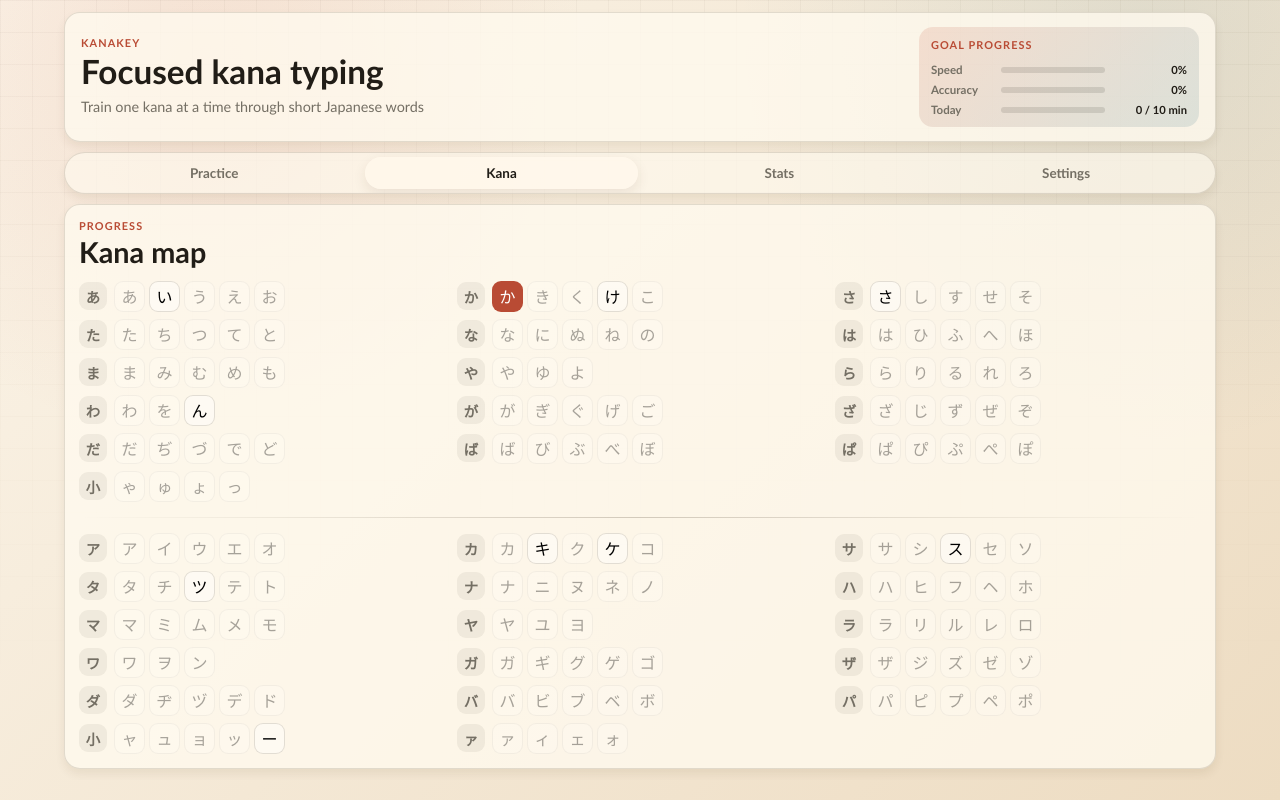
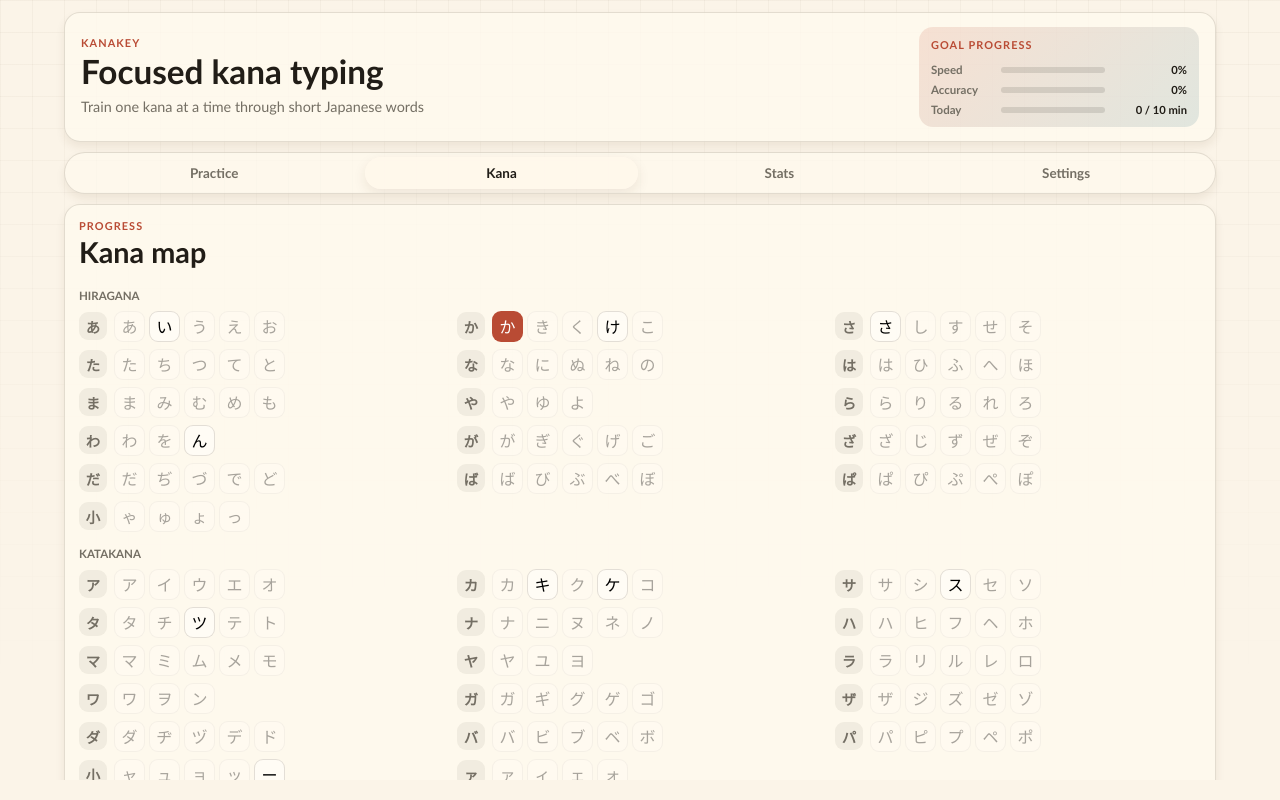
Before and after one commit to danyadev/KanaKey, a Vue app: page / in a window 1280 px wide. Both pictures are taken after a click on the button "Kana". Built offline with nearby package versions, Linux system fonts and the light colour scheme.

Commit message:
some other changes...

```diff
--- a/index.html
+++ b/index.html
@@ -2,7 +2,8 @@
 <html lang="en">
   <head>
     <meta charset="UTF-8" />
-    <meta name="viewport" content="width=device-width, initial-scale=1.0" />
+    <meta name="viewport" content="width=device-width, initial-scale=1.0, viewport-fit=cover" />
+    <meta name="theme-color" content="#fbf4e8" />
     <title>KanaKey</title>
   </head>
   <body>
--- a/src/components/App/App.tsx
+++ b/src/components/App/App.tsx
@@ -1,5 +1,5 @@
 import { storeToRefs } from 'pinia'
-import { defineComponent, shallowRef } from 'vue'
+import { defineComponent, onBeforeUnmount, onMounted, shallowRef } from 'vue'
 
 import { usePracticeStore } from '../../stores/practiceStore'
 import words from '../../words.json'
@@ -24,8 +24,17 @@ const tabs: Array<{ id: AppTab, label: string }> = [
 export const App = defineComponent(() => {
   const store = usePracticeStore()
   const activeTab = shallowRef<AppTab>('practice')
+  let removeViewportListeners: (() => void) | null = null
 
   store.initialize({ words: words as WordEntry[] })
+
+  onMounted(() => {
+    removeViewportListeners = bindVisualViewportHeight()
+  })
+
+  onBeforeUnmount(() => {
+    removeViewportListeners?.()
+  })
 
   const {
     dailyProgress,
@@ -82,3 +91,32 @@ export const App = defineComponent(() => {
     </main>
   )
 })
+
+function bindVisualViewportHeight() {
+  const root = document.documentElement
+  const visualViewport = window.visualViewport
+
+  const updateViewport = () => {
+    const height = visualViewport?.height ?? window.innerHeight
+    root.style.setProperty('--app-height', `${height}px`)
+    if ((window.scrollX !== 0 || window.scrollY !== 0) && typeof window.scrollTo === 'function') {
+      window.scrollTo(0, 0)
+    }
+  }
+
+  updateViewport()
+  window.addEventListener('resize', updateViewport)
+  window.addEventListener('orientationchange', updateViewport)
+  window.addEventListener('scroll', updateViewport, { passive: true })
+  visualViewport?.addEventListener('resize', updateViewport)
+  visualViewport?.addEventListener('scroll', updateViewport)
+
+  return () => {
+    window.removeEventListener('resize', updateViewport)
+    window.removeEventListener('orientationchange', updateViewport)
+    window.removeEventListener('scroll', updateViewport)
+    visualViewport?.removeEventListener('resize', updateViewport)
+    visualViewport?.removeEventListener('scroll', updateViewport)
+    root.style.removeProperty('--app-height')
+  }
+}
--- a/src/components/KanaMap/KanaMap.css
+++ b/src/components/KanaMap/KanaMap.css
@@ -19,12 +19,13 @@
   min-width: 0;
 }
 
-.kana-script-divider {
+.kana-script-heading {
   grid-column: 1 / -1;
-  width: 100%;
-  height: 1px;
-  margin: 8px 0;
-  background: linear-gradient(90deg, transparent, rgba(60, 45, 26, 0.22), transparent);
+  margin: 8px 0 2px;
+  color: var(--muted);
+  font-size: 0.72rem;
+  font-weight: 700;
+  text-transform: uppercase;
 }
 
 .row-label {
@@ -235,40 +236,54 @@
 
 @media (max-width: 760px) {
   .progress-panel {
-    padding: 12px;
+    padding: 10px;
   }
 
   .kana-rows {
-    grid-template-columns: 1fr;
+    grid-template-columns: repeat(auto-fit, minmax(132px, 1fr));
     gap: 6px;
     margin-top: 10px;
   }
 
   .kana-row {
-    grid-template-columns: 24px 1fr;
-    gap: 5px;
+    display: grid;
+    grid-template-columns: 20px minmax(0, 1fr);
+    gap: 4px;
+    align-items: start;
+    padding: 5px;
+    border: 1px solid rgba(60, 45, 26, 0.1);
+    border-radius: 9px;
+    background: rgba(255, 255, 255, 0.28);
   }
 
   .row-label {
-    width: 24px;
-    height: 24px;
-    border-radius: 7px;
-    font-size: 0.78rem;
+    width: 20px;
+    height: 26px;
+    border-radius: 6px;
+    font-size: 0.72rem;
   }
 
   .row-kana {
+    display: grid;
+    grid-template-columns: repeat(5, minmax(0, 1fr));
     gap: 3px;
   }
 
   .kana-pill {
-    width: 28px;
-    height: 28px;
+    width: 100%;
+    height: 26px;
     border-radius: 7px;
-    font-size: 0.92rem;
+    font-size: 0.86rem;
   }
 
-  .kana-script-divider {
-    margin: 4px 0;
+  .kana-script-heading {
+    position: sticky;
+    top: -8px;
+    z-index: 1;
+    margin: 2px 0 -1px;
+    padding: 5px 2px 3px;
+    background: rgba(250, 241, 224, 0.94);
+    font-size: 0.68rem;
   }
 
   .kana-metric-grid {
@@ -304,6 +319,10 @@
 }
 
 @media (max-width: 420px) {
+  .kana-rows {
+    grid-template-columns: repeat(auto-fit, minmax(126px, 1fr));
+  }
+
   .kana-speed-line {
     font-size: 0.84rem;
   }
--- a/src/components/KanaMap/KanaMap.tsx
+++ b/src/components/KanaMap/KanaMap.tsx
@@ -47,8 +47,8 @@ export const KanaMap = defineComponent(() => {
       </div>
       <div class="kana-rows">
         {rows.value.flatMap((row, index) => {
-          const divider = index > 0 && rows.value[index - 1].script !== row.script
-            ? <div key="script-divider" class="kana-script-divider" aria-hidden="true" />
+          const heading = index === 0 || rows.value[index - 1].script !== row.script
+            ? <div key={`${row.script}-heading`} class={['kana-script-heading', row.script]}>{scriptLabel(row.script)}</div>
             : null
           const rowNode = (
             <div key={row.id} class={['kana-row', row.script]}>
@@ -69,7 +69,7 @@ export const KanaMap = defineComponent(() => {
             </div>
           )
 
-          return divider ? [divider, rowNode] : [rowNode]
+          return heading ? [heading, rowNode] : [rowNode]
         })}
       </div>
       {selectedMetrics.value && (
@@ -203,6 +203,10 @@ function statusLabel(status: string): string {
   return 'Unlocked'
 }
 
+function scriptLabel(script: string): string {
+  return script === 'katakana' ? 'Katakana' : 'Hiragana'
+}
+
 function formatKpm(value: number | null): string {
   return value === null ? 'not enough data' : `${value.toFixed(1)} kpm`
 }
--- a/src/components/PracticePanel/PracticePanel.tsx
+++ b/src/components/PracticePanel/PracticePanel.tsx
@@ -24,6 +24,7 @@ export const PracticePanel = defineComponent(() => {
   const composingText = shallowRef('')
   const composingKana = computed(() => romajiToKana(composingText.value))
   const isComposing = shallowRef(false)
+  const ignoredNativeText = shallowRef<string | null>(null)
 
   const onKeydown = (event: KeyboardEvent) => {
     if (event.key === 'Backspace') {
@@ -58,30 +59,24 @@ export const PracticePanel = defineComponent(() => {
       : rawKanaText
     const remainder = getCurrentWordRemainder(surfaceWords.value)
 
-    for (let index = 0; index < kanaText.length; index++) {
-      const char = kanaText[index]
-      if (isLatin(char.toLowerCase())) break
-
-      if (char === remainder[index]) {
-        submitComposedText(char)
-        continue
-      }
-
-      // skip marking artificial ん as an incorrect answer
-      if (kanaText !== rawKanaText) break
-
-      store.markInputMistake(char)
-      break
-    }
+    commitVisibleKana(kanaText, rawKanaText, remainder)
   }
 
   const onCompositionStart = () => {
     isComposing.value = true
   }
 
-  const onCompositionEnd = () => {
+  const onCompositionUpdate = (event: CompositionEvent) => {
+    if (event.data.length === 1) commitNativeText(event.data)
+  }
+
+  const onCompositionEnd = (event: CompositionEvent) => {
     isComposing.value = false
-    submitComposedText(composingKana.value)
+    commitNativeText(event.data || composingKana.value)
+  }
+
+  const onInput = (event: Event) => {
+    commitNativeText((event.target as HTMLInputElement).value)
   }
 
   const submitComposedText = (kanaText: string) => {
@@ -92,6 +87,51 @@ export const PracticePanel = defineComponent(() => {
     composingText.value = ''
     input.value = ''
     focusTypingBox()
+  }
+
+  const commitNativeText = (text: string) => {
+    const kanaText = text.trim()
+    const input = typingBox.value
+    if (!kanaText) return
+
+    if (ignoredNativeText.value === kanaText) {
+      ignoredNativeText.value = null
+      if (input) input.value = ''
+      return
+    }
+
+    const handled = commitVisibleKana(kanaText, kanaText, getCurrentWordRemainder(surfaceWords.value))
+    if (!handled) return
+
+    if (input) input.value = ''
+    ignoredNativeText.value = kanaText
+    window.setTimeout(() => {
+      if (ignoredNativeText.value === kanaText) ignoredNativeText.value = null
+    }, 250)
+  }
+
+  const commitVisibleKana = (kanaText: string, rawKanaText: string, remainder: string): boolean => {
+    let handled = false
+
+    for (let index = 0; index < kanaText.length; index++) {
+      const char = kanaText[index]
+      if (isLatin(char.toLowerCase())) break
+
+      if (char === remainder[index]) {
+        submitComposedText(char)
+        handled = true
+        continue
+      }
+
+      // skip marking artificial ん as an incorrect answer
+      if (kanaText !== rawKanaText) break
+
+      store.markInputMistake(char)
+      handled = true
+      break
+    }
+
+    return handled
   }
 
   const focusInput = () => {
@@ -108,7 +148,9 @@ export const PracticePanel = defineComponent(() => {
       autocapitalize="off"
       autocorrect="off"
       onKeydown={onKeydown}
+      onInput={onInput}
       onCompositionstart={onCompositionStart}
+      onCompositionupdate={onCompositionUpdate}
       onCompositionend={onCompositionEnd}
     />
   )
--- a/src/style.css
+++ b/src/style.css
@@ -4,13 +4,11 @@ body,
 #root {
   height: 100%;
   overflow: hidden;
+  background-color: #fbf4e8;
 }
 
 html {
-  background:
-    radial-gradient(circle at 16% 8%, rgba(200, 75, 49, 0.1), transparent 24rem),
-    radial-gradient(circle at 90% 4%, rgba(47, 114, 133, 0.1), transparent 26rem),
-    linear-gradient(135deg, #fbf4e8 0%, #eddcc2 100%);
+  min-height: 100%;
 }
 
 :root {
@@ -26,9 +24,17 @@ html {
   --sea: #2f7285;
   --shadow: 0 5px 10px rgba(76, 47, 19, 0.08);
   --radius: 16px;
+  --app-background:
+    radial-gradient(circle at 16% 8%, rgba(200, 75, 49, 0.1), transparent 24rem),
+    radial-gradient(circle at 90% 4%, rgba(47, 114, 133, 0.1), transparent 26rem),
+    linear-gradient(135deg, #fbf4e8 0%, #eddcc2 100%);
   font-family: "Avenir Next", "Gill Sans", "Helvetica Neue", sans-serif;
-  background: var(--paper);
+  background: var(--app-background);
   color: var(--ink);
+}
+
+html {
+  background: var(--app-background);
 }
 
 * {
@@ -37,18 +43,19 @@ html {
 
 body {
   position: fixed;
-  inset: 0;
+  top: 0;
+  right: 0;
+  left: 0;
   margin: 0;
   min-width: 320px;
   width: 100%;
-  height: 100dvh;
+  height: var(--app-height, 100dvh);
+  min-height: var(--app-height, 100dvh);
+  max-height: var(--app-height, 100dvh);
   overflow: hidden;
   overscroll-behavior: none;
   touch-action: manipulation;
-  background:
-    radial-gradient(circle at 16% 8%, rgba(200, 75, 49, 0.1), transparent 24rem),
-    radial-gradient(circle at 90% 4%, rgba(47, 114, 133, 0.1), transparent 26rem),
-    linear-gradient(135deg, #fbf4e8 0%, #eddcc2 100%);
+  background: var(--app-background);
 }
 
 body::before {
@@ -133,7 +140,7 @@ b, strong {
   grid-template-rows: auto auto minmax(0, 1fr);
   gap: 10px;
   width: min(1180px, 100%);
-  height: 100dvh;
+  height: var(--app-height, 100dvh);
   min-height: 0;
   margin: 0 auto;
   padding: 12px 14px;
```
Also changed, not shown: 1 other file (tests, documents, lock files or other folders).
